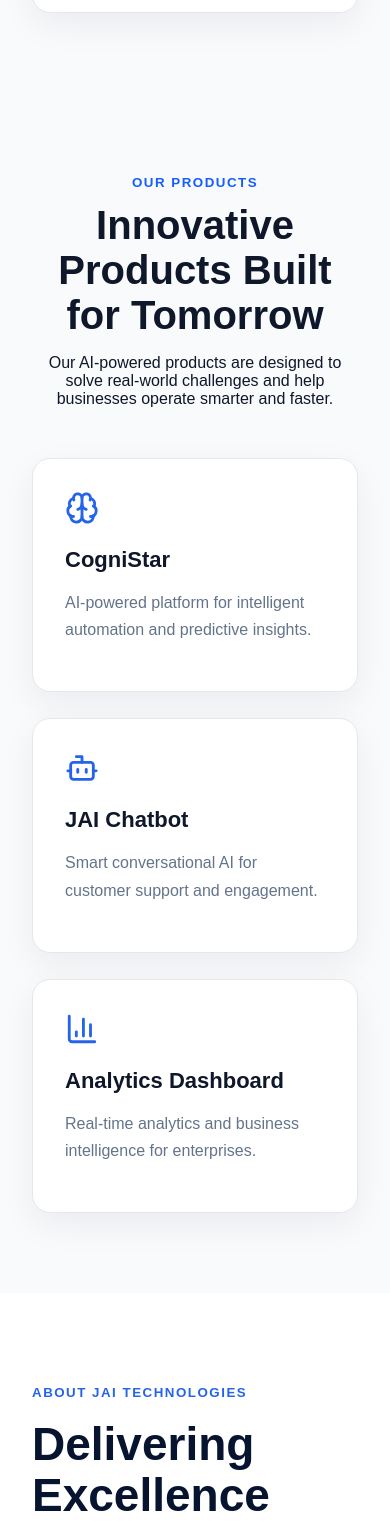
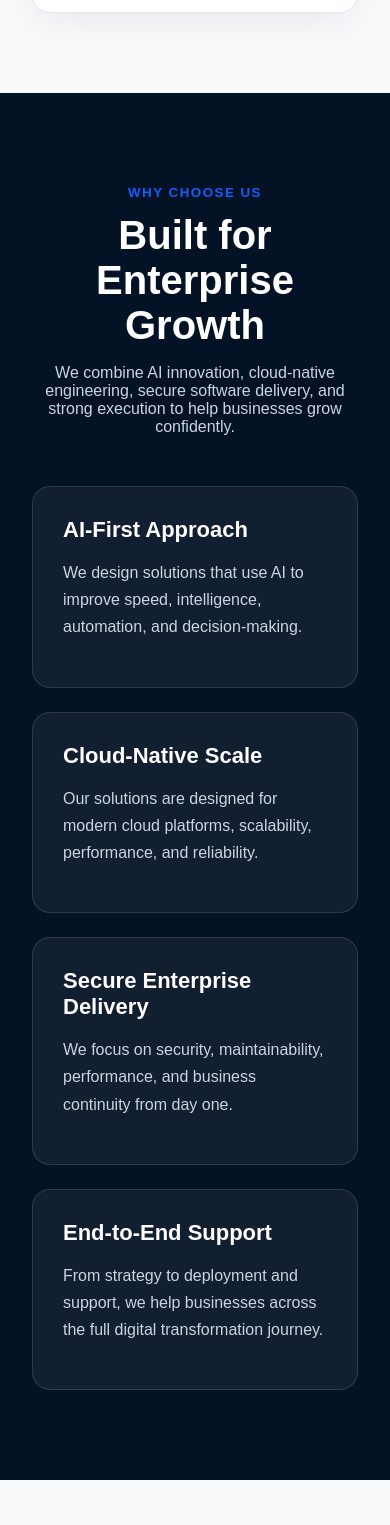
Before and after one commit to Muniganti005/jai-technologies, a Next.js app: page / in a window 390 px wide. Shown: the part 3630-5155 px from the top of the page. Built offline with nearby package versions, Linux system fonts and the light colour scheme.

Commit message:
Fix metadata warnings and viewport theme color

```diff
--- a/app/globals.css
+++ b/app/globals.css
@@ -941,4 +941,53 @@ a {
   height: 54px !important;
   object-fit: contain !important;
 }
+.why-choose-section {
+  background: #031225;
+  color: white;
+  padding: 90px 0;
 }
+
+.why-choose-section .section-title h2 {
+  color: white;
+}
+
+.why-choose-section .section-title p {
+  color: #cbd5e1;
+}
+
+.why-grid {
+  display: grid;
+  grid-template-columns: repeat(4, 1fr);
+  gap: 24px;
+}
+
+.why-item {
+  background: rgba(255, 255, 255, 0.06);
+  border: 1px solid rgba(255, 255, 255, 0.12);
+  padding: 30px;
+  border-radius: 18px;
+}
+
+.why-item h3 {
+  color: white;
+  font-size: 22px;
+  margin: 0 0 14px;
+}
+
+.why-item p {
+  color: #cbd5e1;
+  line-height: 1.7;
+}
+
+@media (max-width: 1000px) {
+  .why-grid {
+    grid-template-columns: repeat(2, 1fr);
+  }
+}
+
+@media (max-width: 640px) {
+  .why-grid {
+    grid-template-columns: 1fr;
+  }
+}
+}
--- a/app/layout.tsx
+++ b/app/layout.tsx
@@ -6,7 +6,13 @@ import Navbar from "../components/Navbar";
 import Footer from "../components/Footer";
 import ChatBot from "../components/ChatBot";
 
+export const viewport = {
+  themeColor: "#031225",
+};
+
 export const metadata: Metadata = {
+  metadataBase: new URL("https://www.jaitechnologies.com"),
+
   title: "JAI Technologies | AI, Cloud & Enterprise Solutions",
 
   description:
@@ -64,8 +70,6 @@ export const metadata: Metadata = {
 
     images: ["/og-image.png"],
   },
-
-  themeColor: "#031225",
 };
 
 export default function RootLayout({
@@ -76,7 +80,6 @@ export default function RootLayout({
   return (
     <html lang="en">
       <body>
-
         {/* Animated Background */}
         <BackgroundEffects />
 
@@ -91,7 +94,6 @@ export default function RootLayout({
 
         {/* Footer */}
         <Footer />
-
       </body>
     </html>
   );
--- a/app/page.tsx
+++ b/app/page.tsx
@@ -103,6 +103,54 @@ export default function Home() {
           </div>
         </div>
       </section>
+
+      {/* WHY CHOOSE US */}
+<section className="why-choose-section">
+  <div className="jai-container">
+    <div className="section-title">
+      <small>WHY CHOOSE US</small>
+      <h2>Built for Enterprise Growth</h2>
+      <p>
+        We combine AI innovation, cloud-native engineering, secure software
+        delivery, and strong execution to help businesses grow confidently.
+      </p>
+    </div>
+
+    <div className="why-grid">
+      <div className="why-item">
+        <h3>AI-First Approach</h3>
+        <p>
+          We design solutions that use AI to improve speed, intelligence,
+          automation, and decision-making.
+        </p>
+      </div>
+
+      <div className="why-item">
+        <h3>Cloud-Native Scale</h3>
+        <p>
+          Our solutions are designed for modern cloud platforms, scalability,
+          performance, and reliability.
+        </p>
+      </div>
+
+      <div className="why-item">
+        <h3>Secure Enterprise Delivery</h3>
+        <p>
+          We focus on security, maintainability, performance, and business
+          continuity from day one.
+        </p>
+      </div>
+
+      <div className="why-item">
+        <h3>End-to-End Support</h3>
+        <p>
+          From strategy to deployment and support, we help businesses across the
+          full digital transformation journey.
+        </p>
+      </div>
+    </div>
+  </div>
+</section>
 
       {/* PRODUCTS */}
       <section className="home-section">
```
